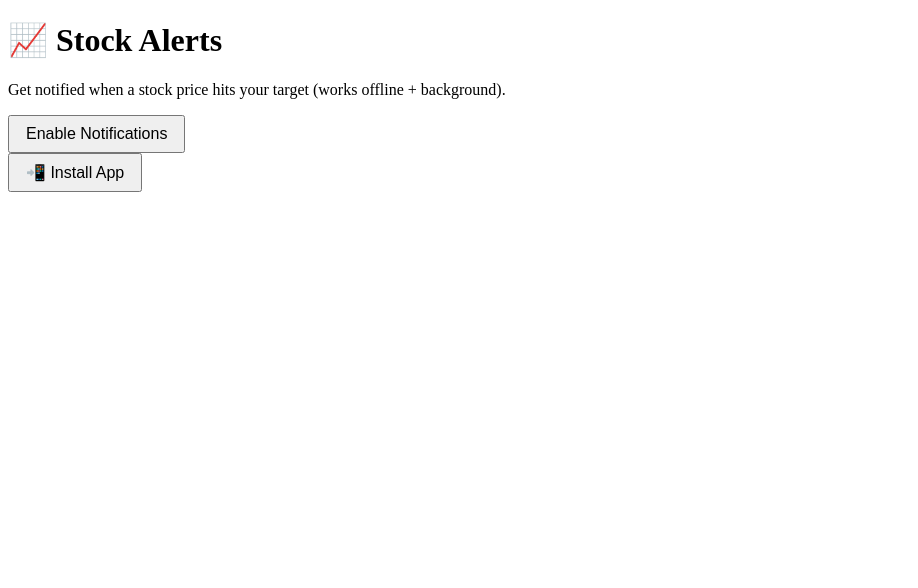
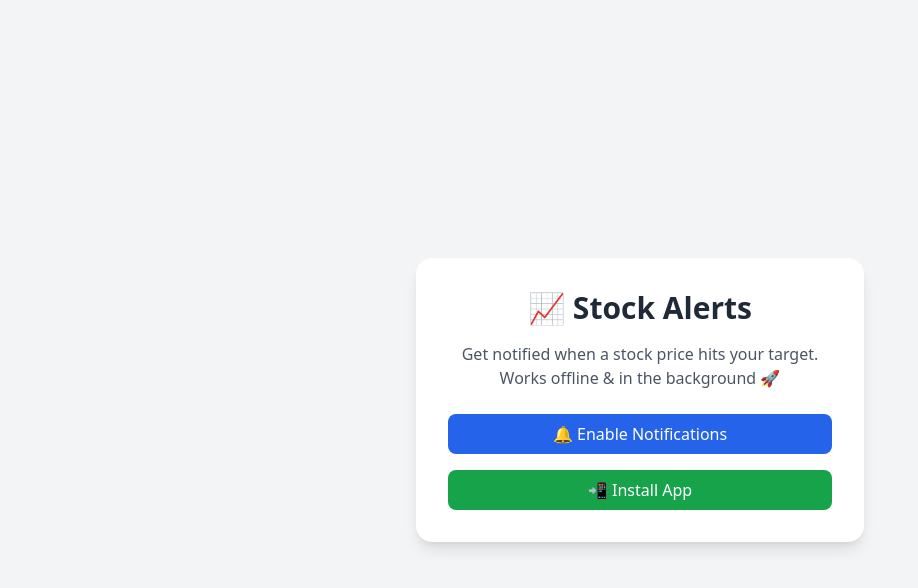
Before and after one commit to aizikdahan/jamstack, a website: page index.html in a window 1280 px wide. Shown: the whole page, without its empty margins (0-918 px from the left). Drawn offline with nearby package versions, Linux system fonts and the light colour scheme.

Commit message:
Update index.html

```diff
--- a/index.html
+++ b/index.html
@@ -6,23 +6,29 @@
   <link rel="manifest" href="manifest.json">
   <meta name="theme-color" content="#2c3e50"/>
   <meta name="viewport" content="width=device-width, initial-scale=1.0"/>
-  <style>
-    button  {
-      font-size: 16px;
-      padding: 8px 16px;
-    }
-  </style>
+
+  <!-- Tailwind CSS CDN -->
+  <script src="https://cdn.tailwindcss.com"></script>
 </head>
-<body>
-  <h1>📈 Stock Alerts</h1>
-  <p>Get notified when a stock price hits your target (works offline + background).</p>
-  <button id="enable">Enable Notifications</button>
+<body class="bg-gray-100 min-h-screen flex items-center justify-center">
 
-  <br/>
-  <button id="installBtn" >
-    📲 Install App
-  </button>
+  <div class="bg-white shadow-lg rounded-2xl p-8 max-w-md w-full text-center">
+    <h1 class="text-3xl font-bold text-gray-800 mb-4">📈 Stock Alerts</h1>
+    <p class="text-gray-600 mb-6">
+      Get notified when a stock price hits your target.<br/>
+      Works offline & in the background 🚀
+    </p>
 
+    <div class="flex flex-col gap-4">
+      <button id="enable" class="bg-blue-600 hover:bg-blue-700 text-white font-medium py-2 px-4 rounded-lg transition">
+        🔔 Enable Notifications
+      </button>
+
+      <button id="installBtn" class="bg-green-600 hover:bg-green-700 text-white font-medium py-2 px-4 rounded-lg transition">
+        📲 Install App
+      </button>
+    </div>
+  </div>
 
   <script src="app.js"></script>
 </body>
```
